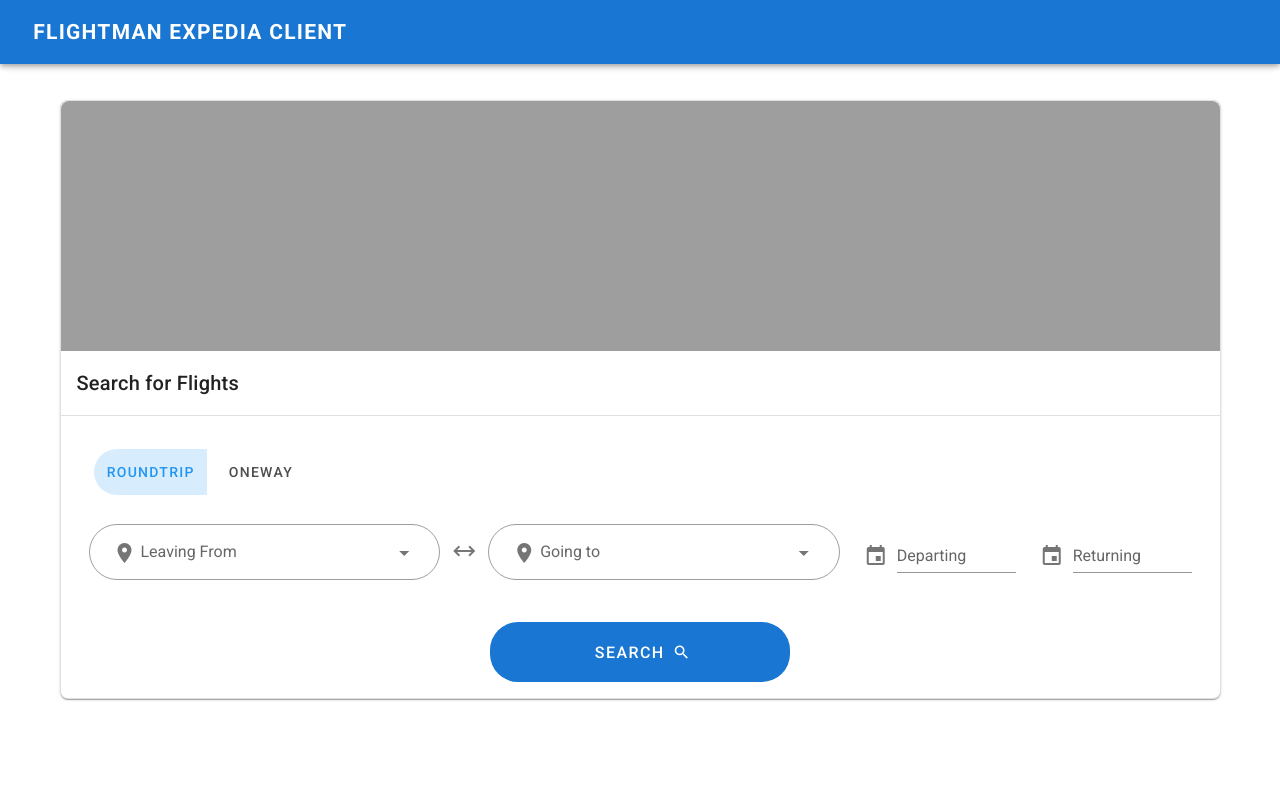
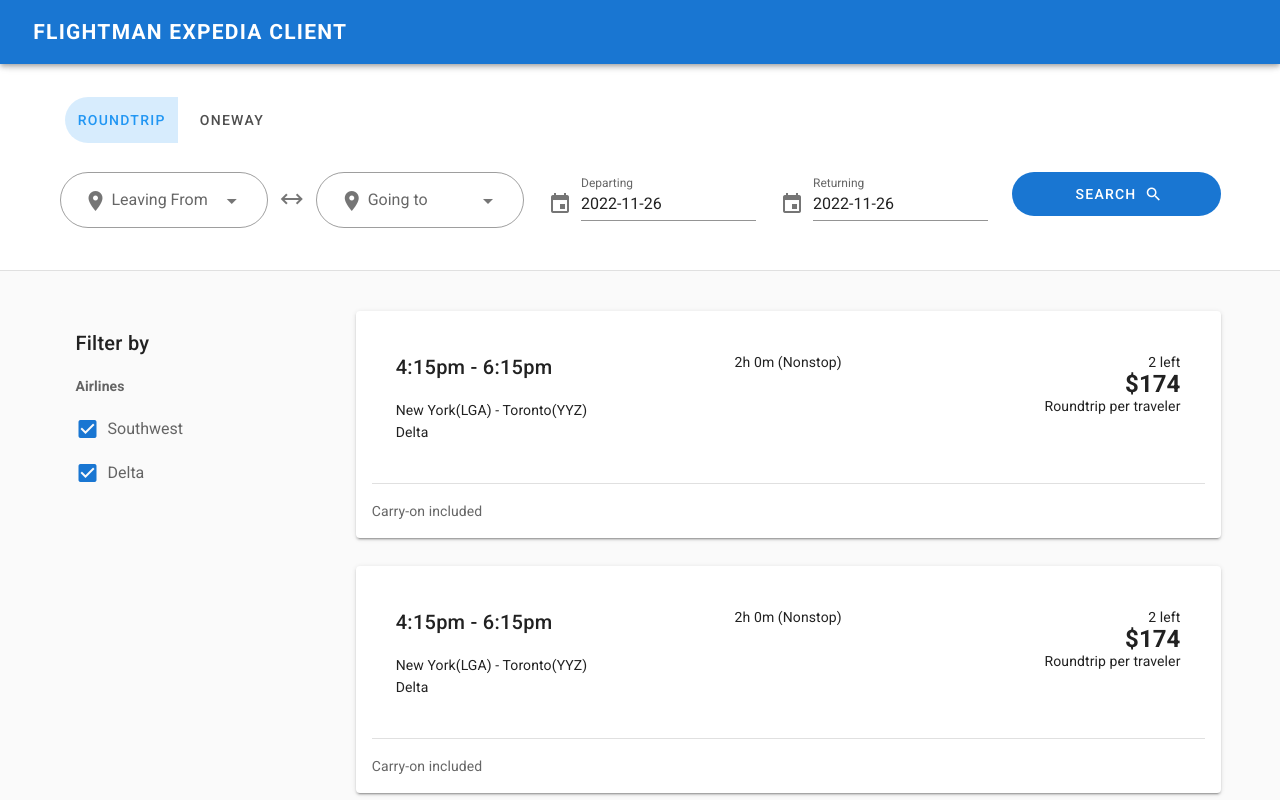
Before and after one commit to BugzLightyear-Software-Engineering/FlightManAirlineClient, a Vue app in the folder src/emiratesfrontend/: page /#/search in a window 1280 px wide. Before the commit this address led to /#/. Shown: the top 800 px of the page. Built offline with nearby package versions, Linux system fonts and the light colour scheme.

Commit message:
axios and state management added all is left is to call flight man and we're done

```diff
--- a/src/emiratesfrontend/package.json
+++ b/src/emiratesfrontend/package.json
@@ -8,8 +8,10 @@
     "lint": "vue-cli-service lint"
   },
   "dependencies": {
+    "axios": "^1.2.0",
     "core-js": "^3.8.3",
     "vue": "^2.6.14",
+    "vue-axios": "^3.5.2",
     "vue-router": "^3.2.0",
     "vuetify": "^2.6.0",
     "vuex": "^3.6.2"
--- a/src/emiratesfrontend/src/App.vue
+++ b/src/emiratesfrontend/src/App.vue
@@ -3,9 +3,6 @@
 export default {
   components: { NavBar },
   name: "App",
-  data: () => ({
-    //
-  }),
 };
 </script>
 
--- a/src/emiratesfrontend/src/components/DatePickerMenu.vue
+++ b/src/emiratesfrontend/src/components/DatePickerMenu.vue
@@ -1,9 +1,8 @@
 <template>
   <v-menu
-    ref="menu"
     v-model="menu"
     :close-on-content-click="false"
-    :return-value.sync="date"
+    :nudge-right="40"
     transition="scale-transition"
     offset-y
     min-width="auto"
@@ -18,11 +17,11 @@
         v-on="on"
       ></v-text-field>
     </template>
-    <v-date-picker v-model="date" no-title scrollable>
-      <v-spacer></v-spacer>
-      <v-btn text color="primary" @click="menu = false"> Cancel </v-btn>
-      <v-btn text color="primary" @click="$refs.menu.save(date)"> OK </v-btn>
-    </v-date-picker>
+    <v-date-picker
+      v-model="date"
+      @input="menu = false"
+      @change="bindDate()"
+    ></v-date-picker>
   </v-menu>
 </template>
 
@@ -30,13 +29,19 @@
 export default {
   name: "DatePickerMenu",
   props: {
+    bindingDict: String,
     pickerLabel: String,
   },
   data() {
     return {
-      date: null,
+      date: this.$store.state.user_search[this.bindingDict],
       menu: null,
     };
   },
+  methods: {
+    bindDate() {
+      this.$store.state.user_search[this.bindingDict] = this.date;
+    },
+  },
 };
 </script>
--- a/src/emiratesfrontend/src/components/FlightFilters.vue
+++ b/src/emiratesfrontend/src/components/FlightFilters.vue
@@ -2,19 +2,17 @@
   <v-card class="mx-auto my-7" elevation="0" color="#fafafa">
     <v-card-title> Filter by </v-card-title>
     <v-card-text
-      ><Strong>Airlines</Strong><br /><v-checkbox
-        hide-details
-        v-model="selected"
-        label="John"
-        value="John"
-      ></v-checkbox>
-      <v-checkbox
-        hide-details
-        v-model="selected"
-        label="Jacob"
-        value="Jacob"
-      ></v-checkbox
-    ></v-card-text>
+      ><Strong>Airlines</Strong>
+      <br />
+      <div v-for="airline in airlines" :key="airline">
+        <v-checkbox
+          hide-details
+          v-model="selected"
+          :label="airline"
+          value="John"
+        ></v-checkbox>
+      </div>
+    </v-card-text>
     <v-card-text> </v-card-text>
   </v-card>
 </template>
@@ -24,6 +22,7 @@
   data() {
     return {
       selected: ["John"],
+      airlines: this.$store.state.airlines,
     };
   },
 };
--- a/src/emiratesfrontend/src/components/FlightSearch.vue
+++ b/src/emiratesfrontend/src/components/FlightSearch.vue
@@ -15,7 +15,7 @@
             <v-col>
               <v-btn-toggle
                 @change="getTripType"
-                v-model="tripSelection"
+                v-model="usersearch.trip"
                 group
                 rounded
                 color="blue"
@@ -29,8 +29,8 @@
           <v-row class="d-flex align-top">
             <v-col cols="4">
               <v-autocomplete
-                v-model="values"
-                :items="items"
+                v-model="usersearch.source"
+                :items="airports"
                 outlined
                 rounded
                 prepend-inner-icon="mdi-map-marker"
@@ -44,8 +44,8 @@
             <!-- dest airport text input -->
             <v-col cols="4">
               <v-autocomplete
-                v-model="values"
-                :items="items"
+                v-model="usersearch.dest"
+                :items="airports"
                 outlined
                 rounded
                 prepend-inner-icon="mdi-map-marker"
@@ -54,11 +54,17 @@
             </v-col>
             <!-- depart date picker -->
             <v-col>
-              <DatePickerMenu pickerLabel="Departing" />
+              <DatePickerMenu
+                pickerLabel="Departing"
+                bindingDict="departdate"
+              />
             </v-col>
             <!-- return date picker -->
-            <v-col v-if="tripSelection === 'roundtrip'">
-              <DatePickerMenu pickerLabel="Returning" />
+            <v-col v-if="usersearch.trip === 'roundtrip'">
+              <DatePickerMenu
+                pickerLabel="Returning"
+                bindingDict="returndate"
+              />
             </v-col>
           </v-row>
           <v-row class="d-flex justify-center">
@@ -71,6 +77,8 @@
                 min-width="300"
                 min-height="60"
                 rounded
+                class="mb-4"
+                @click="runSearch()"
               >
                 Search
                 <v-icon right dark> mdi-magnify </v-icon>
@@ -91,7 +99,8 @@
   data() {
     return {
       tripSelection: "roundtrip",
-      items: this.$store.state.airports,
+      airports: this.$store.state.airports,
+      usersearch: this.$store.state.user_search,
       values: null,
     };
   },
@@ -100,7 +109,14 @@
   },
   methods: {
     getTripType() {
-      //   console.log(this.tripSelection);
+      this.$store.state.user_search.trip = this.usersearch.trip;
+    },
+    runSearch() {
+      this.axios
+        .get("https://api.coindesk.com/v1/bpi/currentprice.json")
+        .then((response) => {
+          console.log(response.data);
+        });
     },
   },
 };
--- a/src/emiratesfrontend/src/components/FlightSearchCompressed.vue
+++ b/src/emiratesfrontend/src/components/FlightSearchCompressed.vue
@@ -5,7 +5,7 @@
       <v-col>
         <v-btn-toggle
           @change="getTripType"
-          v-model="tripSelection"
+          v-model="usersearch.trip"
           group
           rounded
           color="blue"
@@ -19,8 +19,8 @@
     <v-row>
       <v-col>
         <v-autocomplete
-          v-model="values"
-          :items="items"
+          v-model="usersearch.source"
+          :items="airports"
           outlined
           rounded
           prepend-inner-icon="mdi-map-marker"
@@ -33,8 +33,8 @@
       <!-- dest airport text input -->
       <v-col>
         <v-autocomplete
-          v-model="values"
-          :items="items"
+          v-model="usersearch.dest"
+          :items="airports"
           outlined
           rounded
           prepend-inner-icon="mdi-map-marker"
@@ -43,11 +43,11 @@
       </v-col>
       <!-- depart date picker -->
       <v-col>
-        <DatePickerMenu pickerLabel="Departing" />
+        <DatePickerMenu pickerLabel="Departing" bindingDict="departdate" />
       </v-col>
       <!-- return date picker -->
-      <v-col v-if="tripSelection === 'roundtrip'">
-        <DatePickerMenu pickerLabel="Returning" />
+      <v-col v-if="usersearch.trip === 'roundtrip'">
+        <DatePickerMenu pickerLabel="Returning" bindingDict="returndate" />
       </v-col>
       <v-col class="d-flex flex-column">
         <v-btn large depressed color="primary" rounded>
@@ -66,8 +66,8 @@
   name: "FlightSearch",
   data() {
     return {
-      tripSelection: "roundtrip",
-      items: this.$store.state.airports,
+      usersearch: this.$store.state.user_search,
+      airports: this.$store.state.airports,
       values: null,
     };
   },
@@ -76,7 +76,7 @@
   },
   methods: {
     getTripType() {
-      //   console.log(this.tripSelection);
+      this.$store.state.user_search.trip = this.usersearch.trip;
     },
   },
 };
--- a/src/emiratesfrontend/src/constants/airports.js
+++ b/src/emiratesfrontend/src/constants/airports.js
@@ -1 +1,3 @@
-export const airports = ["New York", "Deli"];
+// this would be replaced by a cache...
+export const airports = ["MM2", "GMR", "JFK"];
+export const airlines = ["Southwest", "Delta"];
--- a/src/emiratesfrontend/src/main.js
+++ b/src/emiratesfrontend/src/main.js
@@ -4,9 +4,12 @@
 import VueRouter from "vue-router";
 import router from "./router/index";
 import { store } from "./store";
+import axios from "axios";
+import VueAxios from "vue-axios";
 
 Vue.config.productionTip = false;
 Vue.use(VueRouter);
+Vue.use(VueAxios, axios);
 
 new Vue({
   vuetify,
--- a/src/emiratesfrontend/src/store.js
+++ b/src/emiratesfrontend/src/store.js
@@ -1,12 +1,30 @@
 import Vue from "vue";
 import Vuex from "vuex";
-import { airports } from "./constants/airports";
+import { airports, airlines } from "./constants/airports";
 
 Vue.use(Vuex);
 
 export const store = new Vuex.Store({
   state: {
+    user_id: "1",
     flight_drawer: false,
     airports: airports,
+    airlines: airlines,
+    //used to make queries for flights api
+    // make sure to filter by user bookings
+    user_search: {
+      trip: "roundtrip",
+      source: "NYC",
+      dest: null,
+      departdate: new Date(Date.now() - new Date().getTimezoneOffset() * 60000)
+        .toISOString()
+        .substr(0, 10), // used to filter locally; not supported by flightman
+      returndate: new Date(Date.now() - new Date().getTimezoneOffset() * 60000)
+        .toISOString()
+        .substr(0, 10), // used to filter locally; not supported by flightman
+    },
+    user_search_flights: [], // array of {FlightObject: see flightman api}
+    user_selected_flights: [], // array of {userid: String, flightId String}; used in booking api call
+    user_bookings: [], // list of user bookings can be deleted
   },
 });
```
Also changed, not shown: 1 other file (tests, documents, lock files or other folders).
